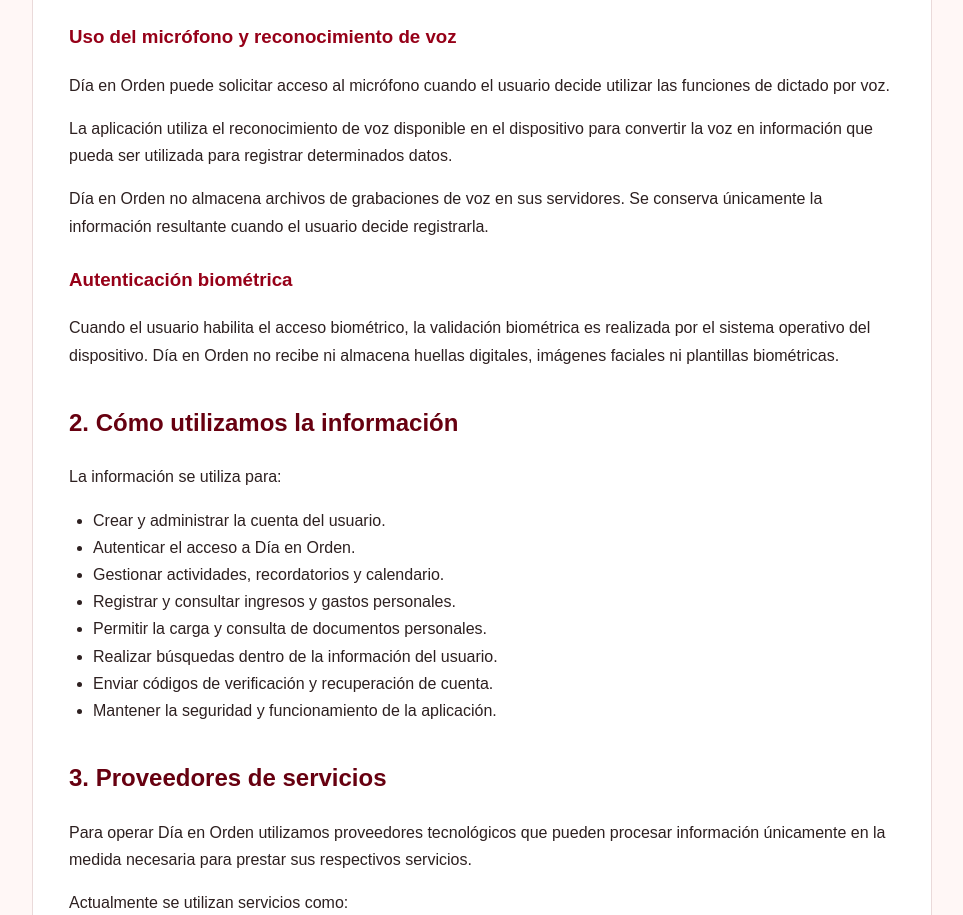
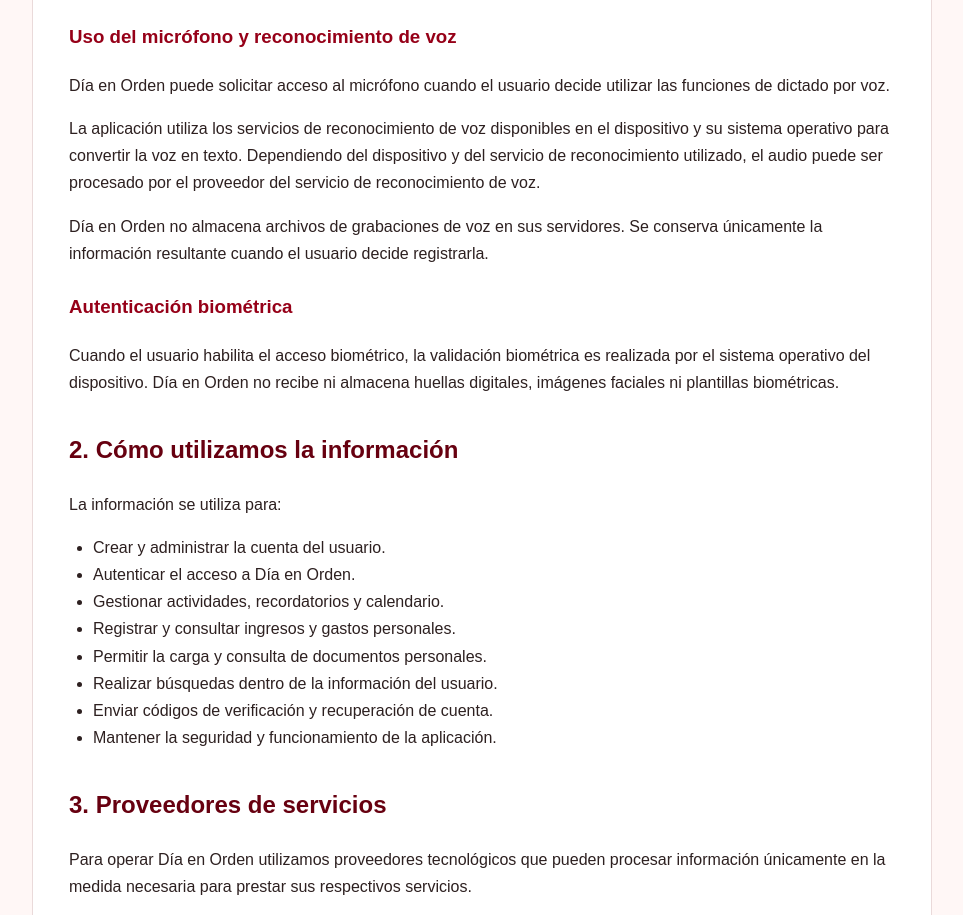
Before and after one commit to Dany250987/mychatbot, a website: page public/politica-privacidad.html in a window 1280 px wide. Shown: the part 1166-2081 px from the top of the page, without its empty margins (158-1121 px from the left). Drawn offline with Linux system fonts and the light colour scheme.

Commit message:
docs: ajustar politica sobre reconocimiento de voz

```diff
--- a/public/politica-privacidad.html
+++ b/public/politica-privacidad.html
@@ -190,9 +190,11 @@
     </p>
 
     <p>
-      La aplicación utiliza el reconocimiento de voz disponible en
-      el dispositivo para convertir la voz en información que pueda
-      ser utilizada para registrar determinados datos.
+        La aplicación utiliza los servicios de reconocimiento de voz
+        disponibles en el dispositivo y su sistema operativo para
+        convertir la voz en texto. Dependiendo del dispositivo y del
+        servicio de reconocimiento utilizado, el audio puede ser
+        procesado por el proveedor del servicio de reconocimiento de voz.
     </p>
 
     <p>
```
